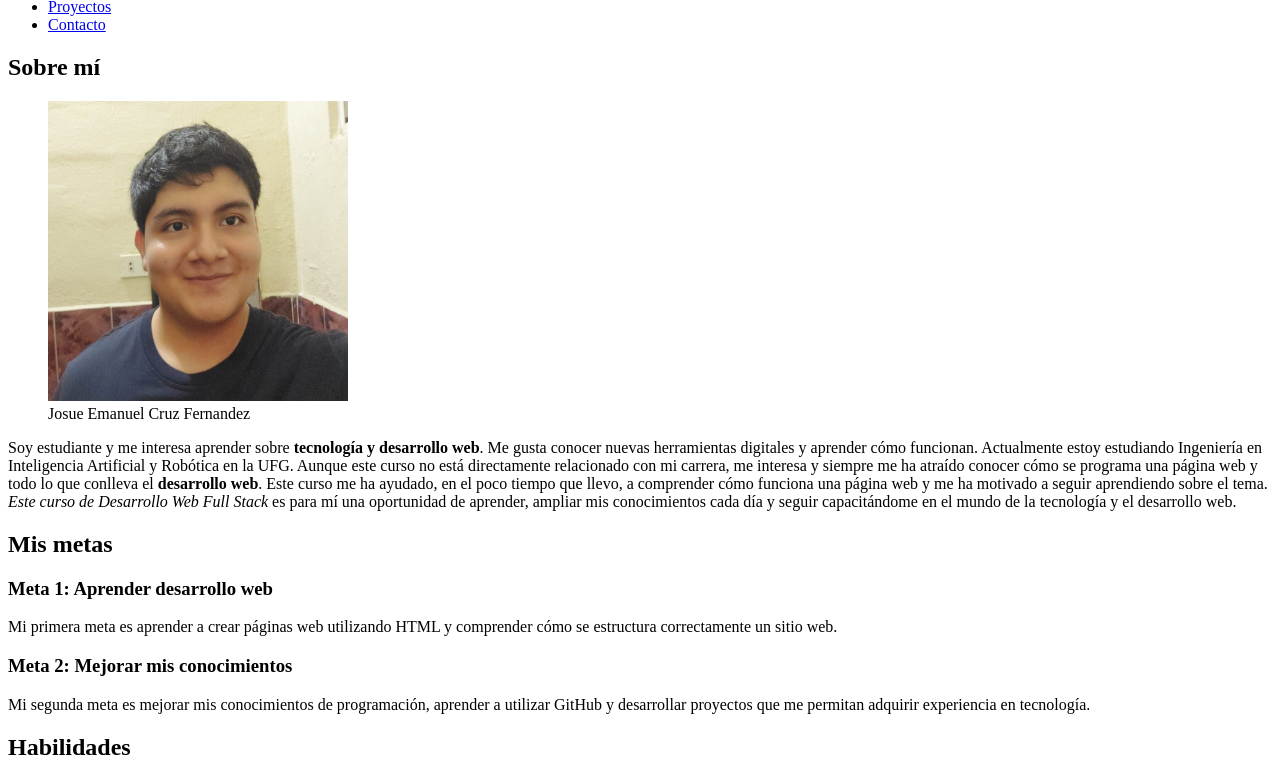
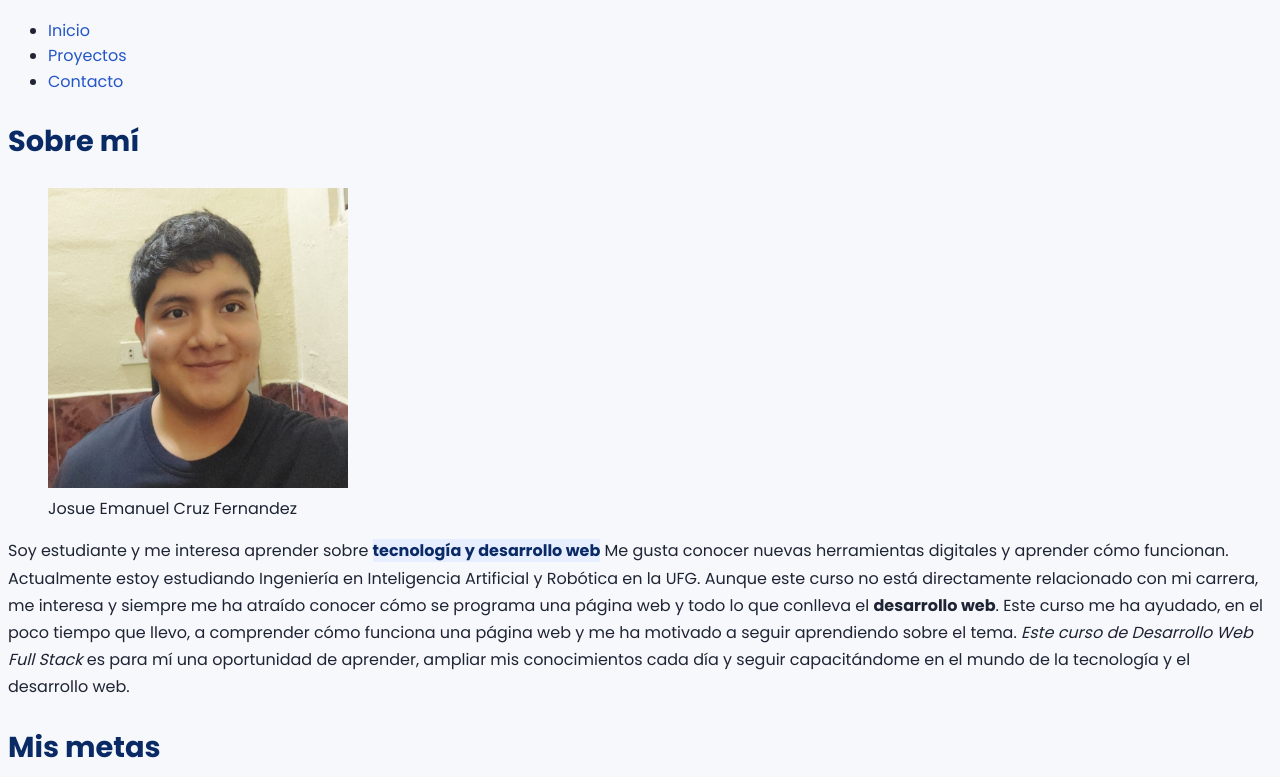
Before and after one commit to emanuel56411-hue/mi-portafolio, a plain HTML site: page index.html in a window 1280 px wide. Shown: the part 100-877 px from the top of the page. Drawn offline with Linux system fonts and the light colour scheme.

Commit message:
Agrega hoja de estilos con paleta y tipografía

```diff
--- /dev/null
+++ b/css/estilos.css
@@ -0,0 +1,60 @@
+
+/* Paleta de colores del portafolio */
+:root {
+    --primario: #0A2A66;
+    --secundario: #2456C7;
+    --acento: #A66B00;
+    --fondo: #F6F8FC;
+    --texto: #1E2433;
+}
+
+/* Estilos generales */
+body {
+    font-family: "Poppins", Arial, sans-serif;
+    font-size: 16px;
+    line-height: 1.6;
+    color: var(--texto);
+    background-color: var(--fondo);
+}
+
+/* Encabezados */
+h1, h2, h3 {
+    color: var(--primario);
+}
+
+h1 {
+    font-size: 2.5rem;
+}
+
+h2 {
+    font-size: 1.8rem;
+}
+
+h3 {
+    font-size: 1.3rem;
+}
+
+/* Párrafos */
+p {
+    font-size: 1rem;
+    line-height: 1.7;
+}
+
+/* Enlaces */
+a {
+    color: var(--secundario);
+    text-decoration: none;
+}
+
+/* Efecto al pasar el mouse */
+a:hover {
+    color: var(--acento);
+    text-decoration: underline;
+}
+
+/* Frase importante */
+.destacado {
+    color: var(--primario);
+    font-weight: 700;
+    background-color: #E7EEFF;
+}
--- a/index.html
+++ b/index.html
@@ -5,9 +5,20 @@
     <meta charset="UTF-8">
     <meta name="viewport" content="width=device-width, initial-scale=1.0">
     <title>Josue Emanuel Cruz Fernandez</title>
-    <meta name="description" content="Portafolio personal de Josue Emanuel Cruz Fernandez. Conocé mis metas, habilidades y mi aprendizaje en desarrollo web.">
+    <meta name="description"
+          content="Portafolio personal de Josue Emanuel Cruz Fernandez. Conocé mis metas, habilidades y mi aprendizaje en desarrollo web.">
+
+<!-- Fuente de Google Fonts -->
+    <link rel="preconnect" href="https://fonts.googleapis.com">
+    <link rel="preconnect" href="https://fonts.gstatic.com" crossorigin>
+    <link href="https://fonts.googleapis.com/css2?family=Poppins:wght@400;600;700&display=swap"
+          rel="stylesheet">
+
+    <!-- Hoja de estilos CSS -->
+    <link rel="stylesheet" href="css/estilos.css">
 
 </head>
+
 <body>
 
     <!-- Encabezado de la página -->
@@ -47,7 +58,7 @@
 
             <p>
                 Soy estudiante y me interesa aprender sobre
-                <strong>tecnología y desarrollo web</strong>.
+                <strong class="destacado">tecnología y desarrollo web</strong>
                 Me gusta conocer nuevas herramientas digitales
                 y aprender cómo funcionan.
 
```
Also changed, not shown: contacto.html (+10 -0 lines), proyectos.html (+10 -0 lines).
